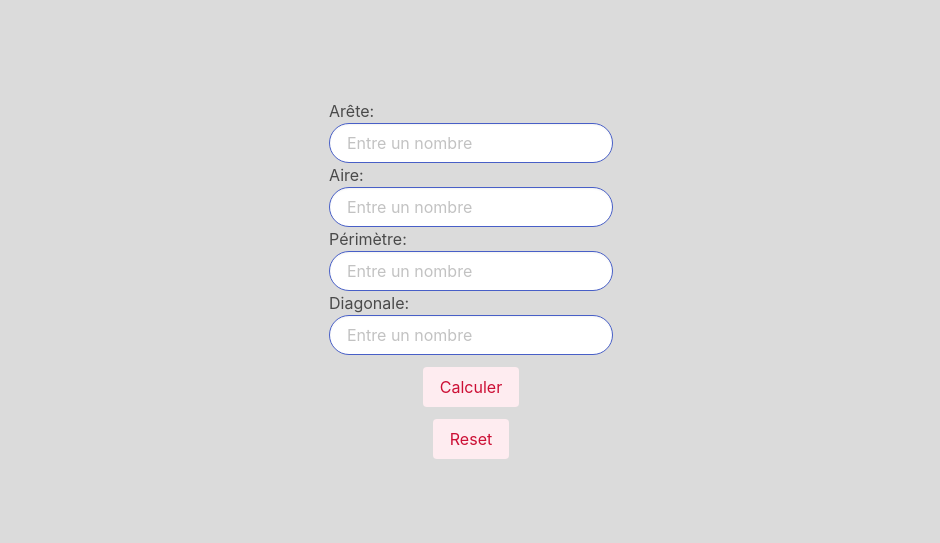
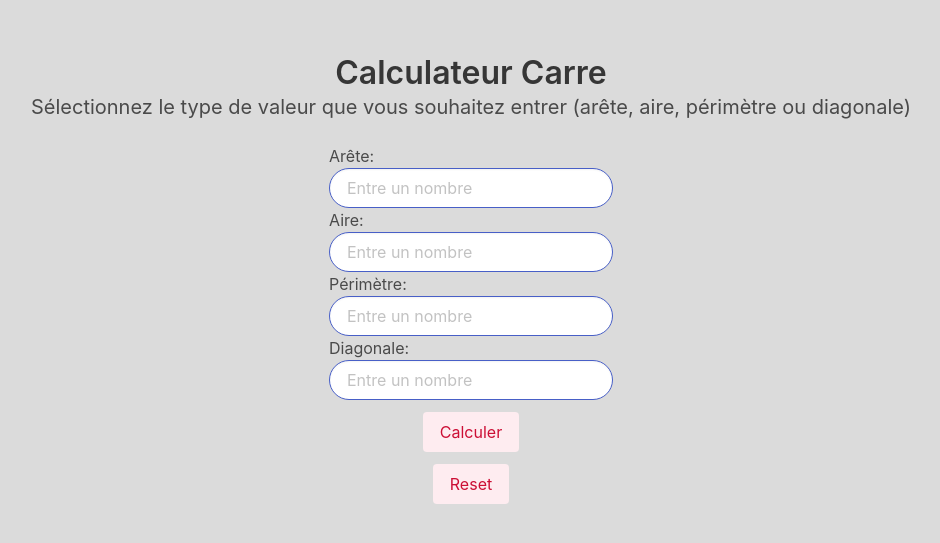
Before and after one commit to KevoWaZ/Carre, a plain HTML site: page index.html in a window 1280 px wide. Shown: the part 121-664 px from the top of the page, without its empty margins (169-1109 px from the left). Drawn offline with Linux system fonts and the light colour scheme.

Commit message:
Update index.html

```diff
--- a/index.html
+++ b/index.html
@@ -22,6 +22,8 @@
 
 <body class="has-background-grey-lighter">
 
+    <h1 class="title has-text-centered">Calculateur Carre</h1>
+    <p class="subtitle has-text-centered">Sélectionnez le type de valeur que vous souhaitez entrer (arête, aire, périmètre ou diagonale)</p>
     <div class="container1">
         <div class="peri">
             <h1>Arête: </h1>
```
